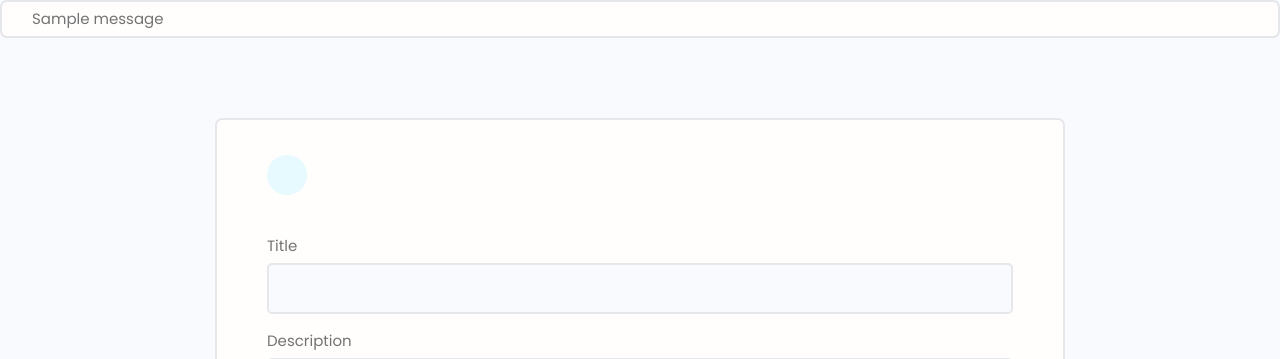
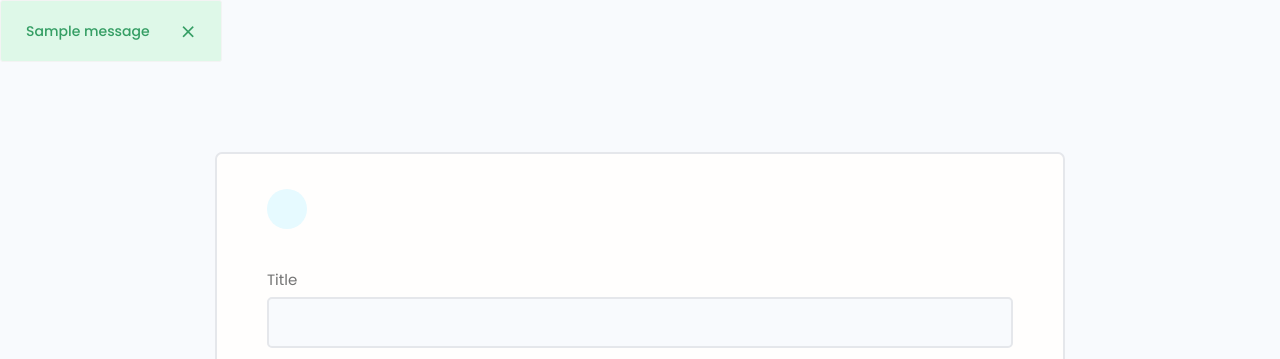
Before and after one commit to mashendi/devsearch, a Django app: page /projects/create-project/ in a window 1280 px wide. Shown: the part 77-436 px from the top of the page. Run offline with Django 4.2, Linux system fonts and the light colour scheme; a user stored in the database is signed in; data comes from the database, SQL or seed files in the repository; both versions use the stored data as it was after the commit; one stand-in notice (Sample message) is shown; some libraries are stand-ins or nearby versions.

Commit message:
alerts added

```diff
--- a/static/styles/main.css
+++ b/static/styles/main.css
@@ -1,3 +1,9 @@
 h1 {
   color: red;
 }
+
+.alert {
+  display: flex;
+  justify-content: center;
+  z-index: 30000;
+}
--- a/static/uikit/app.js
+++ b/static/uikit/app.js
@@ -1,4 +1,14 @@
 // Invoke Functions Call on Document Loaded
-document.addEventListener('DOMContentLoaded', function () {
+document.addEventListener("DOMContentLoaded", function () {
   hljs.highlightAll();
 });
+
+let alertWrapper = document.querySelector(".alert");
+let alertClose = document.querySelector(".alert__close");
+
+if (alertWrapper) {
+  alertClose.addEventListener(
+    "click",
+    () => (alertWrapper.style.display = "none")
+  );
+}
--- a/templates/main.html
+++ b/templates/main.html
@@ -21,7 +21,19 @@
     <title>DevSearch - Connect with Developers!</title>
   </head>
   <body>
-    {% include "navbar.html" %} {% block content%} {% endblock content%}
+    {% include "navbar.html" %}
+
+    {% if messages %}
+      {% for message in messages %}
+        <div class="alert alert--{{message.tags}}">
+          <p class="alert__message">{{message}}</p>
+          <button class="alert__close">⨯</button>
+        </div>
+      {% endfor %}
+    {% endif %}
+
+    {% block content%} {% endblock content%}
 
   </body>
+  <script src="{% static 'uikit/app.js' %}"></script>
 </html>
--- a/templates/navbar.html
+++ b/templates/navbar.html
@@ -37,10 +37,3 @@
 
   </div>
 </header>
-{% if messages %}
-<ul class="messages">
-    {% for message in messages %}
-    <li{% if message.tags %} class="{{ message.tags }}"{% endif %}>{{ message }}</li>
-    {% endfor %}
-</ul>
-{% endif %}
```
Also changed, not shown: db.sqlite3.
